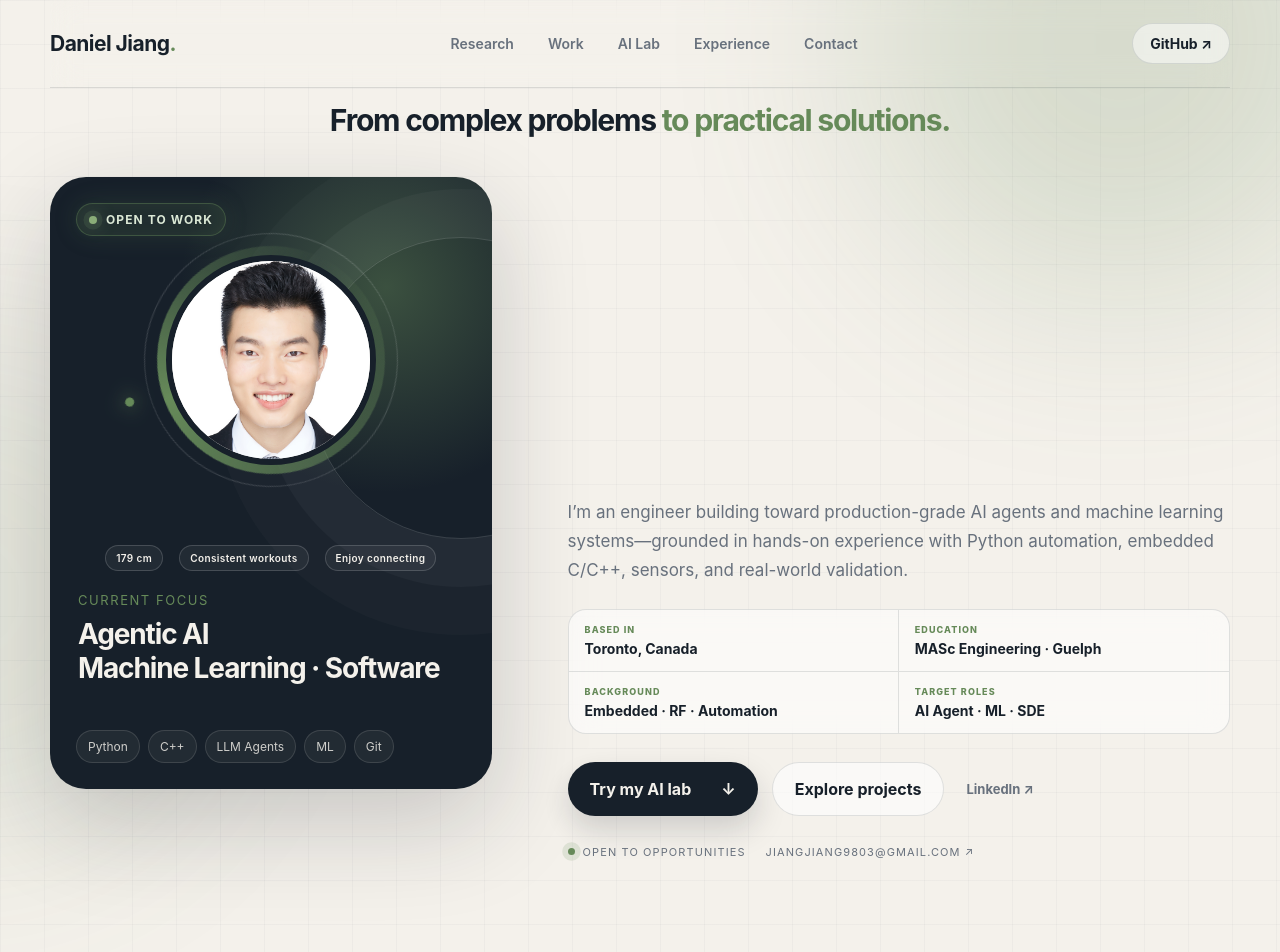
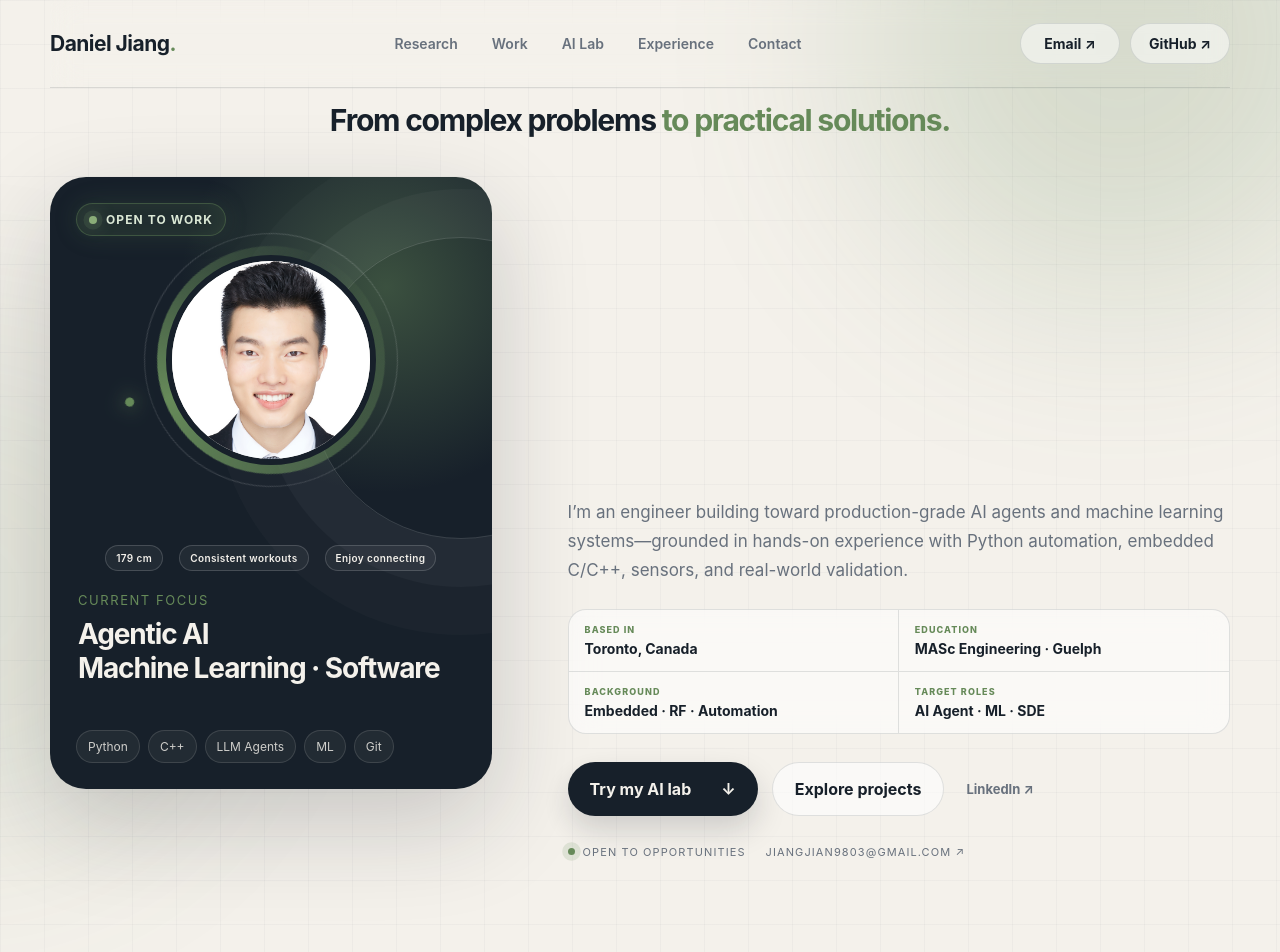
Before and after one commit to jiangjian9803-eng/jiangjian9803-eng.github.io, a Next.js app: page / in a window 1280 px wide. Shown: the top 952 px of the page. Built offline with nearby package versions, Linux system fonts and the light colour scheme.

Commit message:
Add email action to site header

```diff
--- a/index.html
+++ b/index.html
@@ -24,7 +24,10 @@
         <a href="#experience">Experience</a>
         <a href="#contact">Contact</a>
       </nav>
-      <a class="nav-cta" href="https://github.com/jiangjian9803-eng" target="_blank" rel="noreferrer">GitHub ↗</a>
+      <div class="header-actions">
+        <a class="nav-cta" href="mailto:jiangjian9803@gmail.com">Email ↗</a>
+        <a class="nav-cta" href="https://github.com/jiangjian9803-eng" target="_blank" rel="noreferrer">GitHub ↗</a>
+      </div>
     </header>
 
     <main id="top">
@@ -73,7 +76,7 @@
           </div>
           <div class="hero-meta">
             <span><i></i> Open to opportunities</span>
-            <a href="mailto:jiangjiang9803@gmail.com">jiangjiang9803@gmail.com ↗</a>
+            <a href="mailto:jiangjian9803@gmail.com">jiangjian9803@gmail.com ↗</a>
           </div>
         </div>
       </section>
@@ -281,7 +284,7 @@
         <div class="contact-links reveal">
           <a href="https://www.linkedin.com/in/jian98" target="_blank" rel="noreferrer"><span>LinkedIn</span><strong>Connect professionally ↗</strong></a>
           <a href="https://github.com/jiangjian9803-eng" target="_blank" rel="noreferrer"><span>GitHub</span><strong>Follow the build log ↗</strong></a>
-          <a href="mailto:jiangjiang9803@gmail.com"><span>Email</span><strong>Start a conversation ↗</strong></a>
+          <a href="mailto:jiangjian9803@gmail.com"><span>Email</span><strong>Start a conversation ↗</strong></a>
         </div>
       </section>
     </main>
--- a/styles.css
+++ b/styles.css
@@ -36,6 +36,8 @@ nav { display: flex; gap: 34px; font-size: 14px; font-weight: 600; }
 nav a { color: var(--muted); transition: color .2s ease; }
 nav a:hover { color: var(--ink); }
 .nav-cta { padding: 11px 17px; border: 1px solid var(--line); border-radius: 999px; font-weight: 700; font-size: 14px; background: rgba(255,255,255,.5); }
+.header-actions { display: flex; align-items: center; gap: 10px; }
+.header-actions .nav-cta { min-width: 100px; text-align: center; }
 
 .hero { position: relative; min-height: 760px; display: grid; grid-template-columns: .8fr 1.2fr; align-items: center; gap: 76px; padding-block: 82px 104px; }
 .hero-copy { position: relative; z-index: 2; }
```
